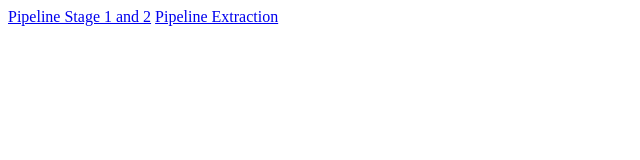
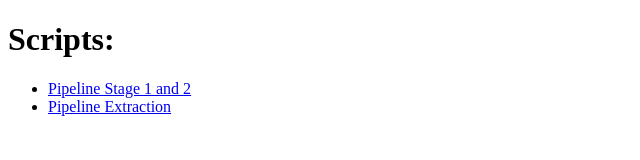
Before and after one commit to eas342/nrc33_frozen_notebooks, a plain HTML site: page index.html in a window 1280 px wide. Shown: the whole page, without its empty margins (0-640 px from the left). Drawn offline with Linux system fonts and the light colour scheme.

Commit message:
fixed up index

```diff
--- a/index.html
+++ b/index.html
@@ -1,4 +1,13 @@
+<!DOCTYPE html>
 <html>
-<a href="pipeline_run_on_uncal">Pipeline Stage 1 and 2</a>
-<a href="pipe_extraction.html">Pipeline Extraction</a>
+<head>
+<title>CAP-33 Scripts</title>
+</head>
+<body>
+<h1>Scripts:</h1>
+<ul>
+<li><a href="pipeline_run_on_uncal.html">Pipeline Stage 1 and 2</a></li>
+<li><a href="pipe_extraction.html">Pipeline Extraction</a></li>
+</ul>
+</body>
 </html>
```
